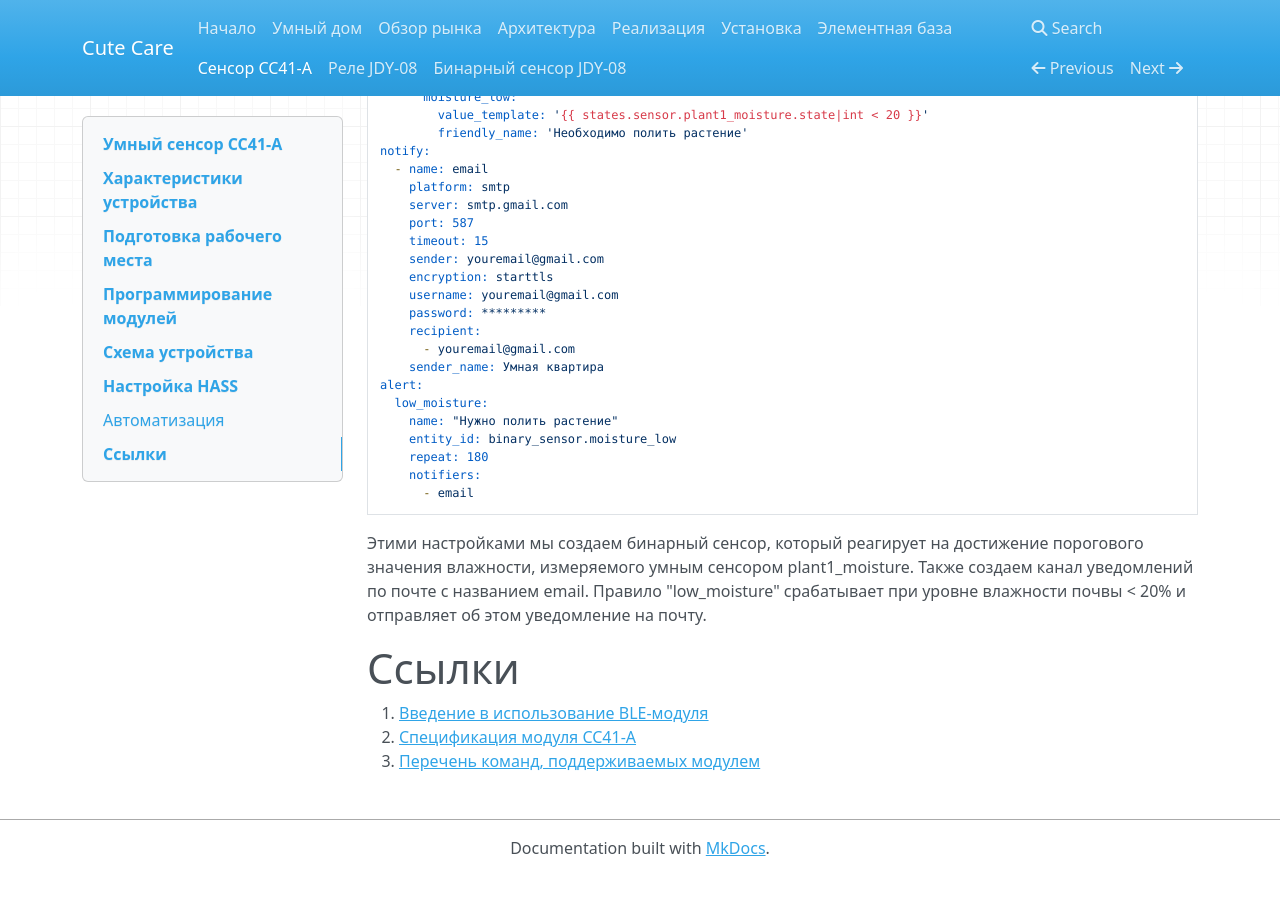
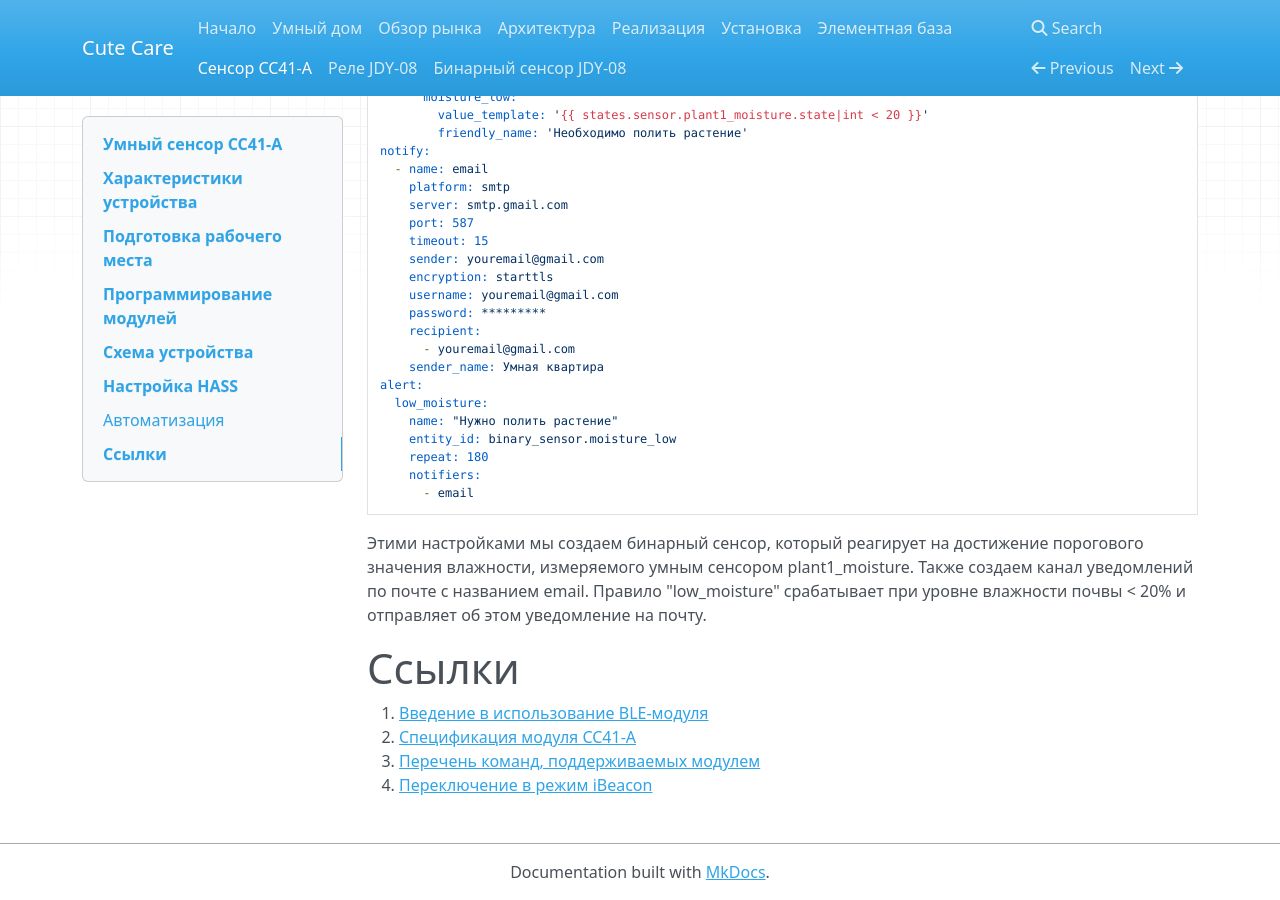
Before and after one commit to cutecare/cutecare-docs, an MkDocs documentation site: the page built from docs/Сенсор CC41A.md, in a window 1280 px wide and 900 px high, scrolled down 7831 px. Built offline with MkDocs 1.6.1, drawn with Linux system fonts in a browser that asks for light colours; nearby versions of some CDN libraries; old or Windows-style settings are respelled for this version of MkDocs; before the commit the page ends 8707 px from its top, so only the background shows below that.

Commit message:
Update Сенсор CC41A.md

```diff
--- a/docs/Сенсор CC41A.md
+++ b/docs/Сенсор CC41A.md
@@ -261,3 +261,4 @@ alert:
 1. [Введение в использование BLE-модуля](https://medium.com/@yostane/using-the-at-09-ble-module-with-the-arduino-3bc7d5cb0ac2)
 2. [Спецификация модуля CC41-A](http://img.banggood.com/file/products/20150104013145BLE-CC41-A%20Spefication.pdf)
 3. [Перечень команд, поддерживаемых модулем](http://4ipov.net/bluetooth_4.0_BLE_module_CC2541_CC41-A)
+4. [Переключение в режим iBeacon](https://rememberdontsearch.wordpress.com/2017/04/19/ble-cc41-a-hm10-clone-ibeacon/)
```
